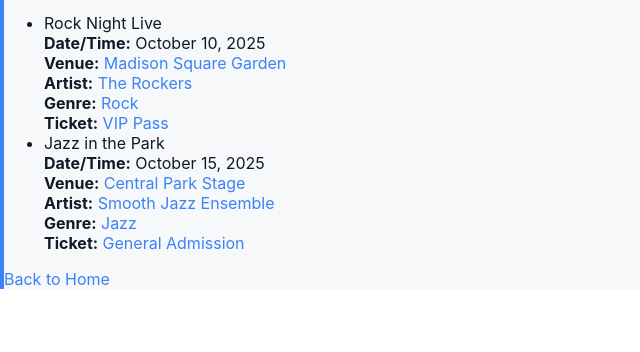
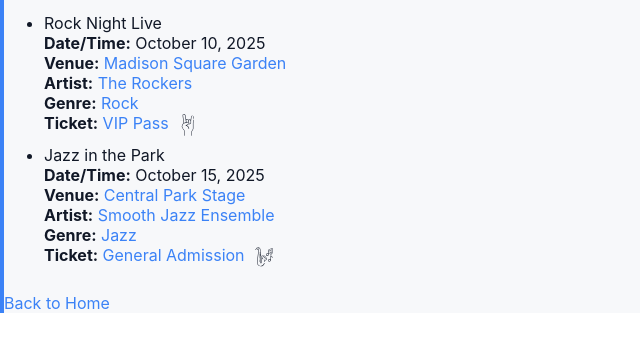
Before and after one commit to cjmats04/CSC437, a website: page packages/proto/public/concerts.html in a window 1280 px wide. Shown: the part 98-450 px from the top of the page, without its empty margins (0-640 px from the left). Drawn offline with Linux system fonts and the light colour scheme.

Commit message:
Lab 4 (Typography and Icons)

```diff
--- a/packages/proto/public/concerts.html
+++ b/packages/proto/public/concerts.html
@@ -32,6 +32,9 @@
             <strong>Artist:</strong> <a href="artists.html#artist1">The Rockers</a><br>
             <strong>Genre:</strong> <a href="genres.html#rock">Rock</a><br>
             <strong>Ticket:</strong> <a href="tickets.html#vip">VIP Pass</a>
+            <svg class="icon">
+              <use href="/icons/genres.svg#icon-rock" />
+            </svg>
           </li>
           <li class="entity-item concert-item">
             <span class="concert-title">Jazz in the Park</span><br>
@@ -40,6 +43,9 @@
             <strong>Artist:</strong> <a href="artists.html#artist2">Smooth Jazz Ensemble</a><br>
             <strong>Genre:</strong> <a href="genres.html#jazz">Jazz</a><br>
             <strong>Ticket:</strong> <a href="tickets.html#general">General Admission</a>
+            <svg class="icon">
+              <use href="/icons/genres.svg#icon-jazz" />
+            </svg>
           </li>
         </ul>
 
--- a/packages/proto/public/styles/page.css
+++ b/packages/proto/public/styles/page.css
@@ -1,17 +1,8 @@
 /* page.css - default page styling using tokens
   expects tokens in a sibling file (e.g. tokens.css or tokens.csss)
 */
-
-/* import tokens (adjust path/filename if needed) */
 @import './tokens.css';
 
-
-/* Box model and sensible reset */
-*,
-*::before,
-*::after {
-  box-sizing: border-box;
-}
 
 html {
   font-size: var(--fs-base);
@@ -219,7 +210,14 @@
   border-radius: var(--radius);
 }
 
-/* Page-specific accent borders for visual differentiation */
+svg.icon {
+  display: inline;
+  height: 2em;
+  width: 2em;
+  vertical-align: top;
+  fill: currentColor;
+}
+
 .page-home .content { border-left: 4px solid transparent; }
 .page-artists .content { border-left: 4px solid var(--accent); }
 .page-concerts .content { border-left: 4px solid var(--primary); }
```
Also changed, not shown: packages/proto/assets/country.svg (added), packages/proto/assets/jazz.svg (added), packages/proto/assets/pop.svg (added), packages/proto/assets/rock.svg (added), packages/proto/assets/tickets.svg (added), packages/proto/assets/venue.svg (added), packages/proto/public/icons/genres.svg (added).
